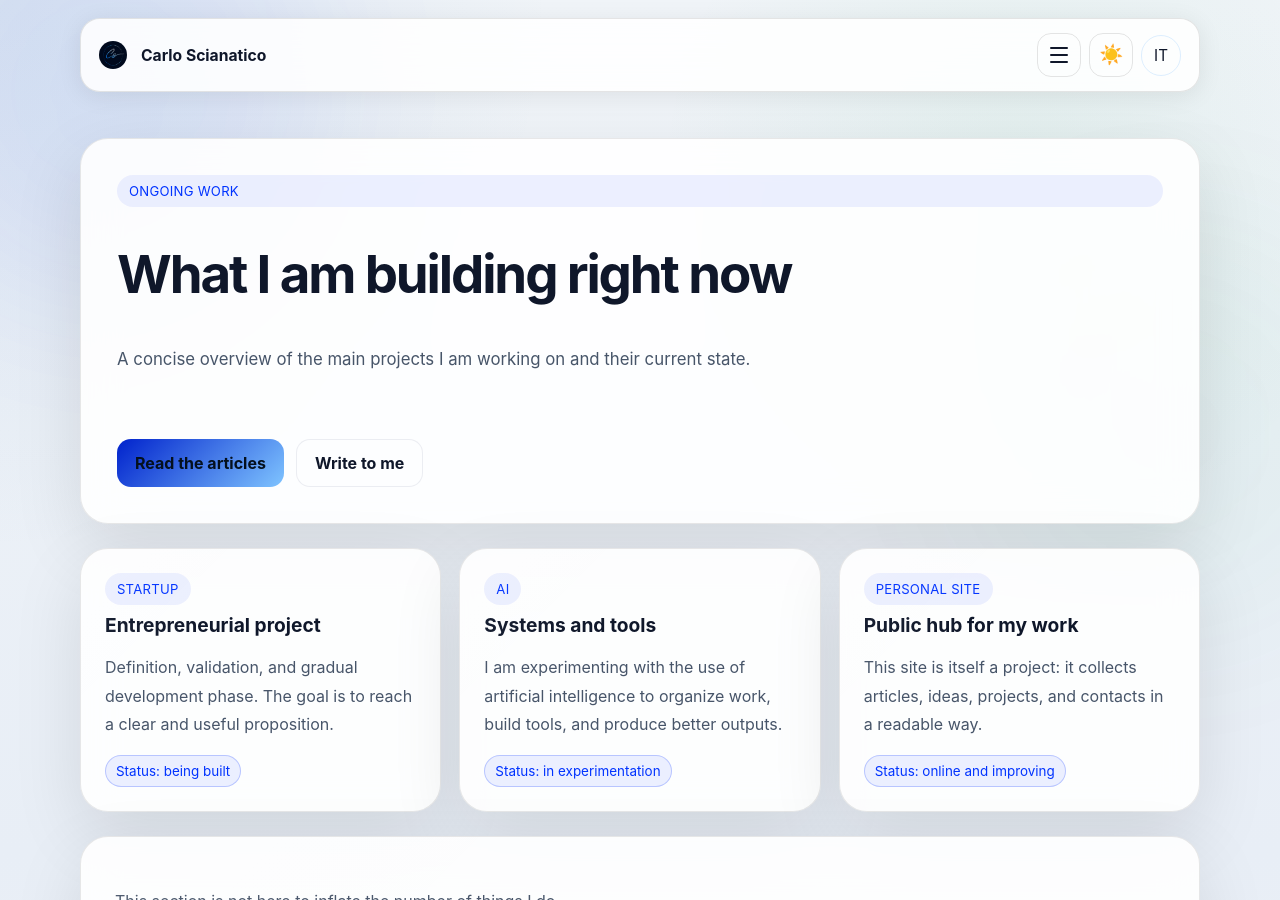
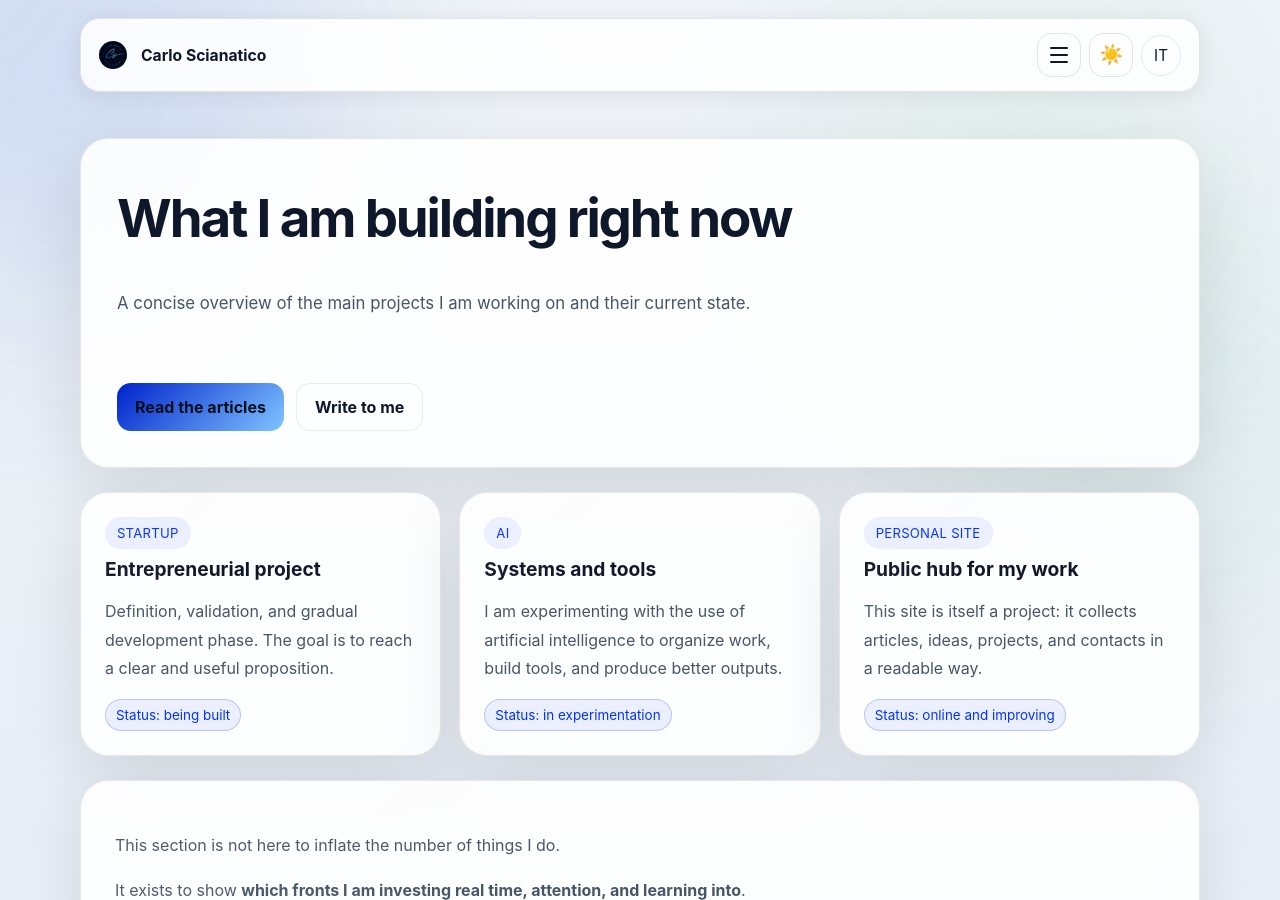
Before and after one commit to carloscianatico/carloscianatico.github.io, a Jekyll site: the page built from en/projects.md, in a window 1280 px wide and 900 px high. Built offline with Jekyll 4.4.1, drawn with Linux system fonts in a browser that asks for light colours.

Commit message:
Update projects.md

```diff
--- a/en/projects.md
+++ b/en/projects.md
@@ -4,7 +4,6 @@ lang: en
 ref: projects
 title: Projects
 permalink: /en/projects/
-eyebrow: Ongoing work
 headline: What I am building right now
 lead: A concise overview of the main projects I am working on and their current state.
 hero_links:
```
